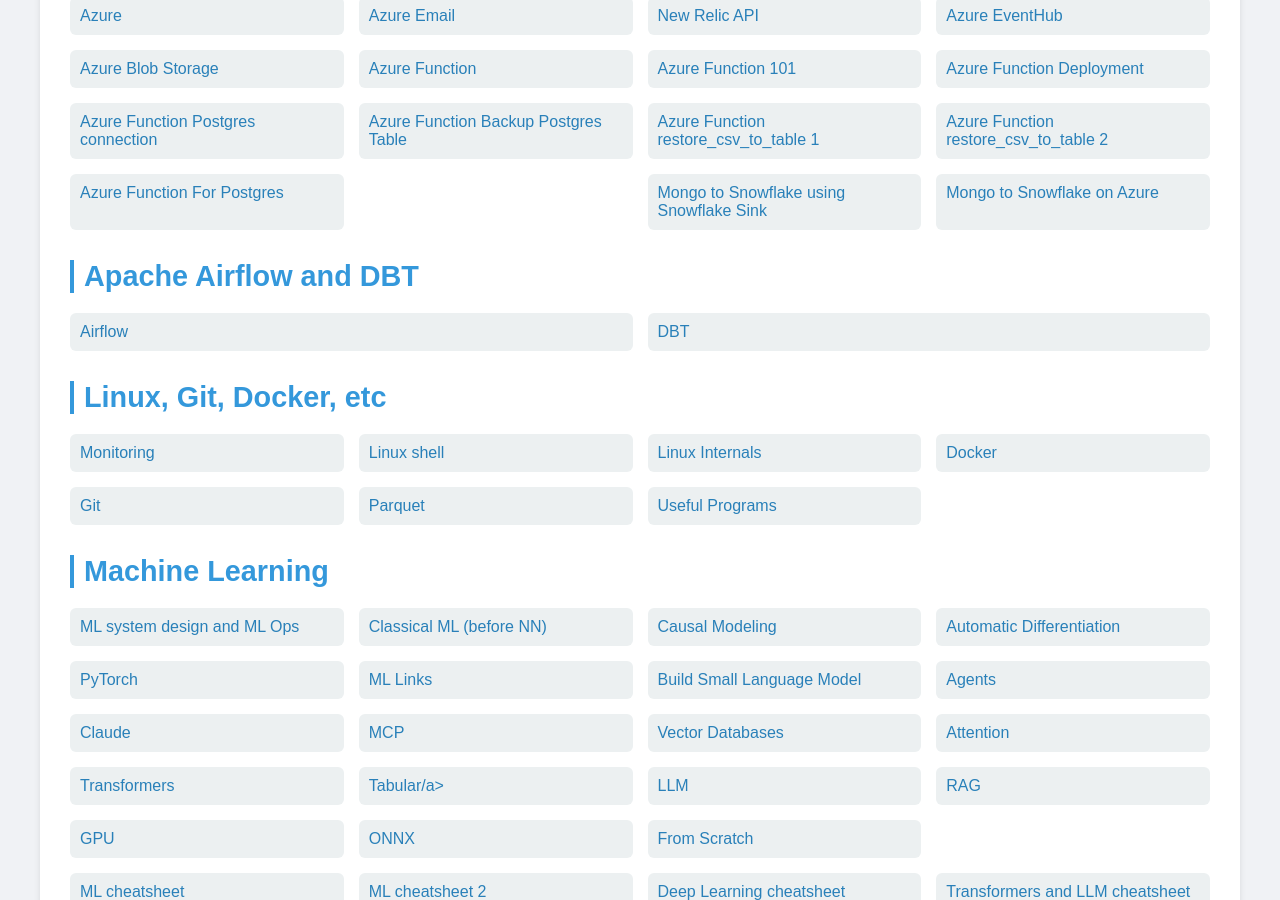
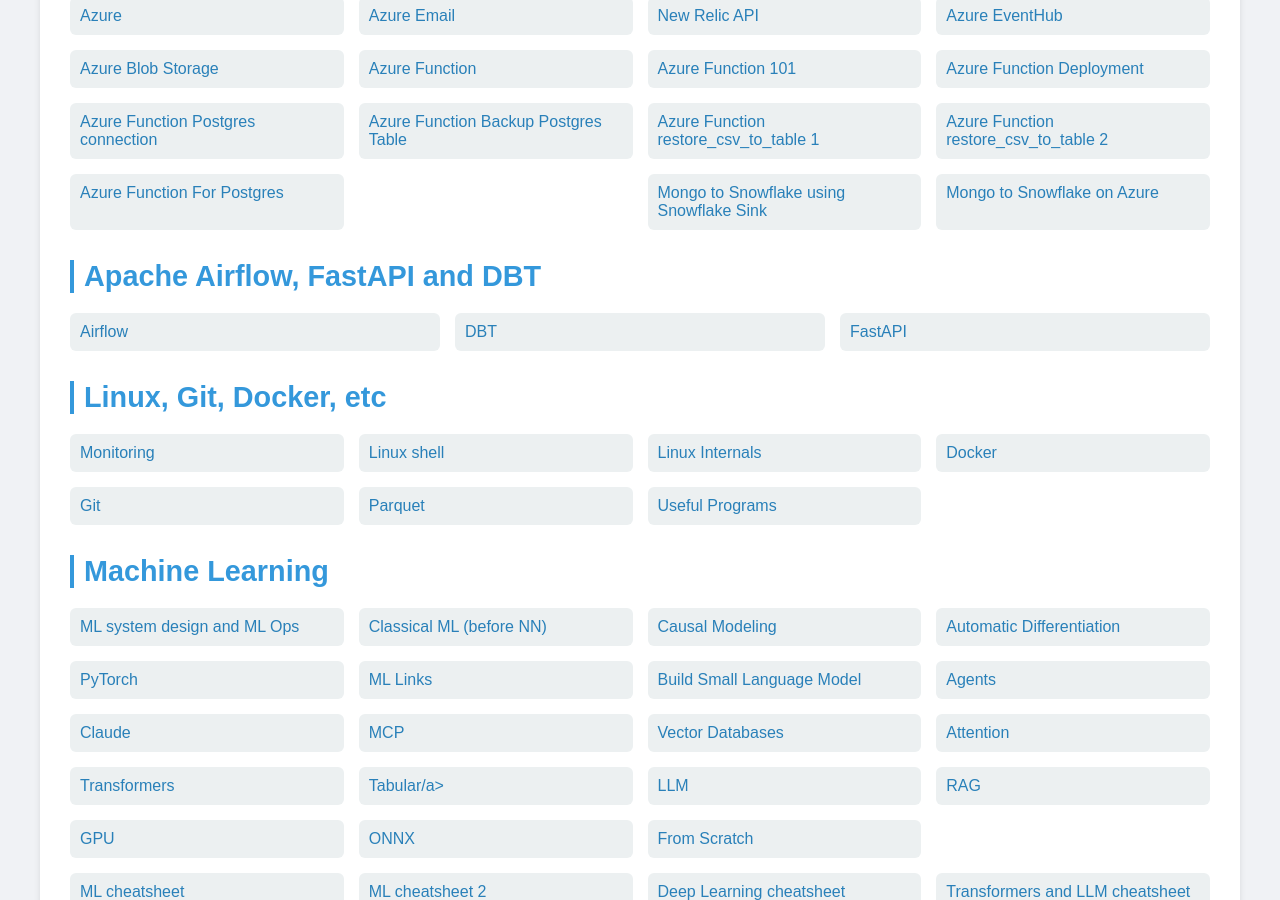
Before and after one commit to Michael-Lubinsky/michael-lubinsky.github.com, a Jekyll site: the page built from index.html, in a window 1280 px wide and 900 px high, scrolled down 2299 px. Built offline with Jekyll 4.4.1, drawn with Linux system fonts in a browser that asks for light colours.

Commit message:
Update category heading to include FastAPI

```diff
--- a/index.html
+++ b/index.html
@@ -246,10 +246,11 @@
         </div>
 
         <div class="category">
-            <h2>Apache Airflow and DBT</h2>
+            <h2>Apache Airflow, FastAPI and DBT</h2>
             <div class="links-grid">
                 <a href="airflow/airflow.html">Airflow</a>
                 <a href="dbt/dbt.html">DBT</a>
+                <a href="fast_api/fast_api.html">FastAPI</a>
             </div>
         </div>
 
```
